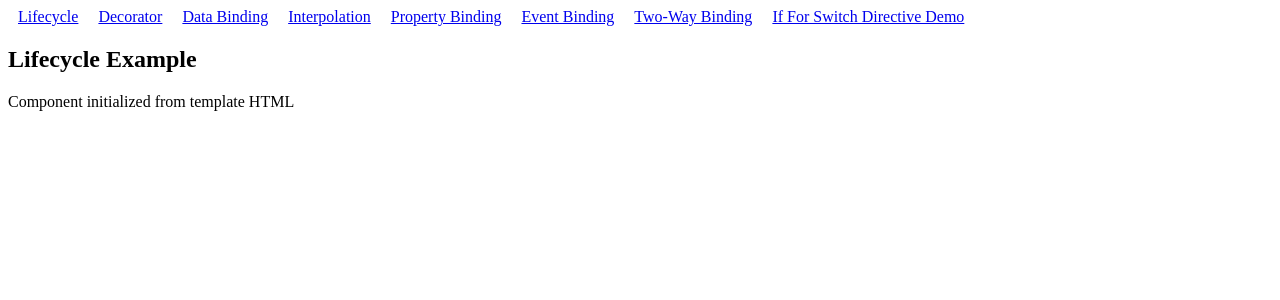
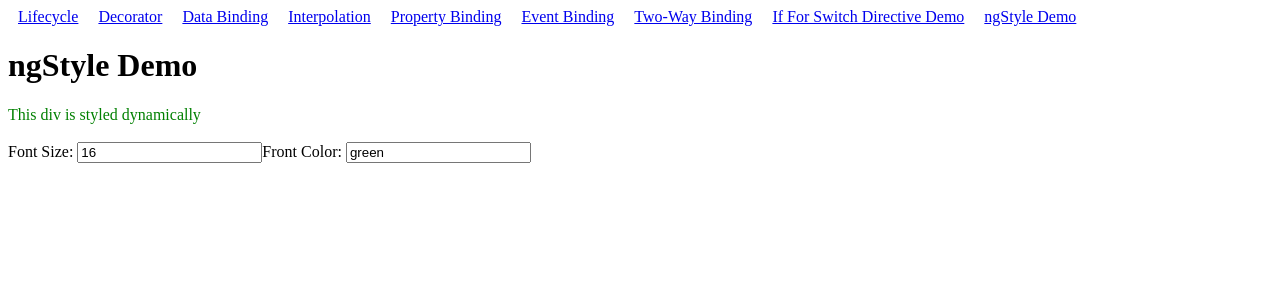
Before and after one commit to Jac3ie/Frontend-TechStack-Learning, an Angular app in the folder angular-coursera-demo/: page /ng-style-demo in a window 1280 px wide. Shown: the top 300 px of the page. Built offline with nearby package versions, Linux system fonts and the light colour scheme.

Commit message:
Added demo about ngStyle and its syntax, basically [ngStyle]="{}", and also a two way binding to dynalically control from UI.

```diff
--- a/angular-coursera-demo/src/app/app.html
+++ b/angular-coursera-demo/src/app/app.html
@@ -7,6 +7,7 @@
   <a routerLink="/event-binding" routerLinkActive="active">Event Binding</a>
   <a routerLink="/two-way-binding" routerLinkActive="active">Two-Way Binding</a>
   <a routerLink="/if-for-switch" routerLinkActive="acitve">If For Switch Directive Demo</a>
+  <a routerLink="/ng-style-demo" routerLinkActive="active">ngStyle Demo</a>
 </nav>
 
 <router-outlet></router-outlet>
--- a/angular-coursera-demo/src/app/app.routes.ts
+++ b/angular-coursera-demo/src/app/app.routes.ts
@@ -7,6 +7,7 @@ import { PropertyBinding } from './property-binding/property-binding';
 import { EventBinding } from './event-binding/event-binding';
 import { TwoWayBinding } from './two-way-binding/two-way-binding';
 import { IfForSwitch } from './if-for-switch/if-for-switch';
+import { NgStyleDemo } from './ng-style-demo/ng-style-demo';
 
 export const routes: Routes = [
     { path: '', redirectTo: 'lifecycle', pathMatch: 'full'}, // default go to lifecycle
@@ -18,5 +19,6 @@ export const routes: Routes = [
     { path: 'event-binding', component: EventBinding},
     { path: 'two-way-binding', component: TwoWayBinding},
     { path: 'if-for-switch', component: IfForSwitch},
+    { path: 'ng-style-demo', component: NgStyleDemo},
     { path: '**', component: Lifecycle},
 ];
--- a/angular-coursera-demo/src/app/event-binding/event-binding.ts
+++ b/angular-coursera-demo/src/app/event-binding/event-binding.ts
@@ -4,24 +4,25 @@ import { FormsModule } from '@angular/forms';
 @Component({
   selector: 'app-event-binding',
   standalone: true,
-  imports: [FormsModule],
+  imports: [FormsModule], // ✅ ngModel needs this
   templateUrl: './event-binding.html',
   styleUrl: './event-binding.css',
 })
 export class EventBinding {
-  // This is the model value (used for replaying what user typed)
   typedText = '';
 
+  // Event binding: button click
   onClickBtn(): void {
     alert('Button clicked!');
   }
 
-  // Event binding example: reacts to keyup + reads event info
+  // Event binding: you handle event manually
   onKeyUp(event: KeyboardEvent): void {
-    const key = event.key;
-    console.log('Key pressed:', key);
+    const input = event.target as HTMLInputElement;
+    console.log('Key pressed:', event.key, '| current input:', input.value);
   }
 
+  // Used by the Clear button
   clear(): void {
     this.typedText = '';
   }
--- /dev/null
+++ b/angular-coursera-demo/src/app/ng-style-demo/ng-style-demo.html
@@ -0,0 +1,12 @@
+<h1>ngStyle Demo</h1>
+
+<div [ngStyle]="{ 'font-size.px': fontSize, color: fontColor }">
+  This div is styled dynamically
+</div><br>
+
+<!-- use two-way binding to change dynamically -->
+<label id="label">Font Size: </label>
+<input type="number" [(ngModel)]="fontSize">
+
+<label id="label">Front Color: </label>
+<input type="text" [(ngModel)]="fontColor">
--- /dev/null
+++ b/angular-coursera-demo/src/app/ng-style-demo/ng-style-demo.ts
@@ -0,0 +1,15 @@
+import { Component } from '@angular/core';
+import { NgStyle } from '@angular/common';
+import { FormsModule } from "@angular/forms";
+
+@Component({
+  selector: 'app-ng-style-demo',
+  standalone: true,
+  imports: [NgStyle, FormsModule],
+  templateUrl: './ng-style-demo.html',
+  styleUrl: './ng-style-demo.css',
+})
+export class NgStyleDemo {
+  fontSize = 16;
+  fontColor = 'green';
+}
```
Also changed, not shown: angular-coursera-demo/src/app/ng-style-demo/ng-style-demo.css (added), 1 other file (tests, documents, lock files or other folders).
